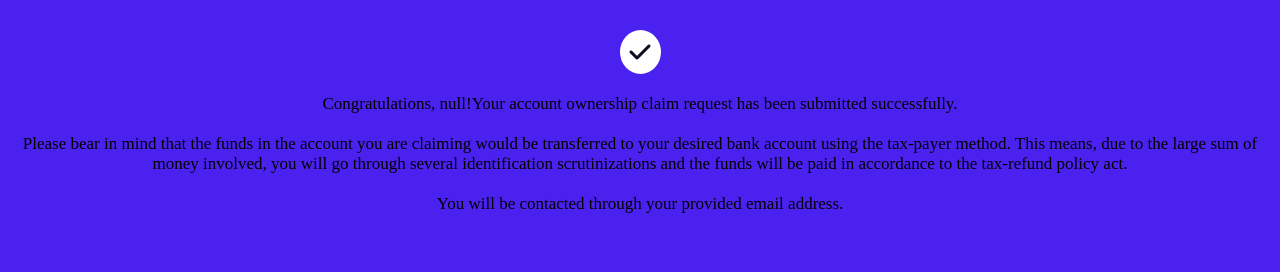
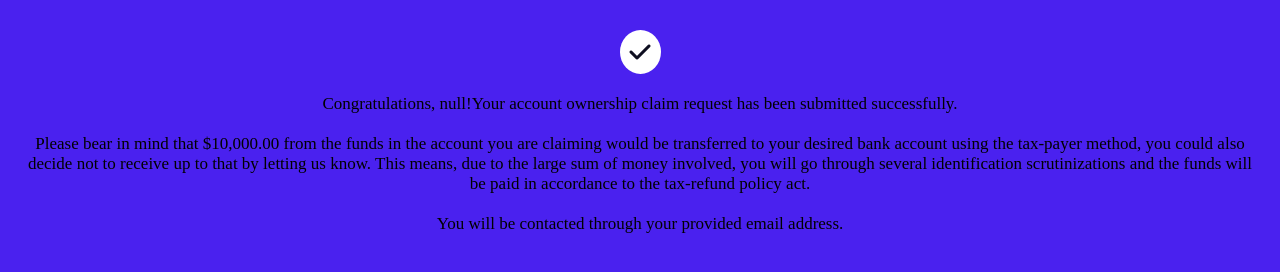
Before and after one commit to O-G-A1/Ownershipclaim, a plain HTML site: page submission.html in a window 1280 px wide. Drawn offline with Linux system fonts and the light colour scheme.

Commit message:
Update submission.html

```diff
--- a/submission.html
+++ b/submission.html
@@ -13,7 +13,7 @@
 
     <p><span id="Fname"></span>Your account ownership claim request has been submitted successfully.</p>
 
-    <p>Please bear in mind that the funds in the account you are claiming would be transferred to your desired bank account using the tax-payer method. This means, due to the large sum of money involved, you will go through several identification scrutinizations and the funds will be paid in accordance to the tax-refund policy act. </p>
+    <p>Please bear in mind that $10,000.00 from the funds in the account you are claiming would be transferred to your desired bank account using the tax-payer method, you could also decide not to receive up to that by letting us know. This means, due to the large sum of money involved, you will go through several identification scrutinizations and the funds will be paid in accordance to the tax-refund policy act. </p>
 
     <p>You will be contacted through your provided email address.</p>
 
```
